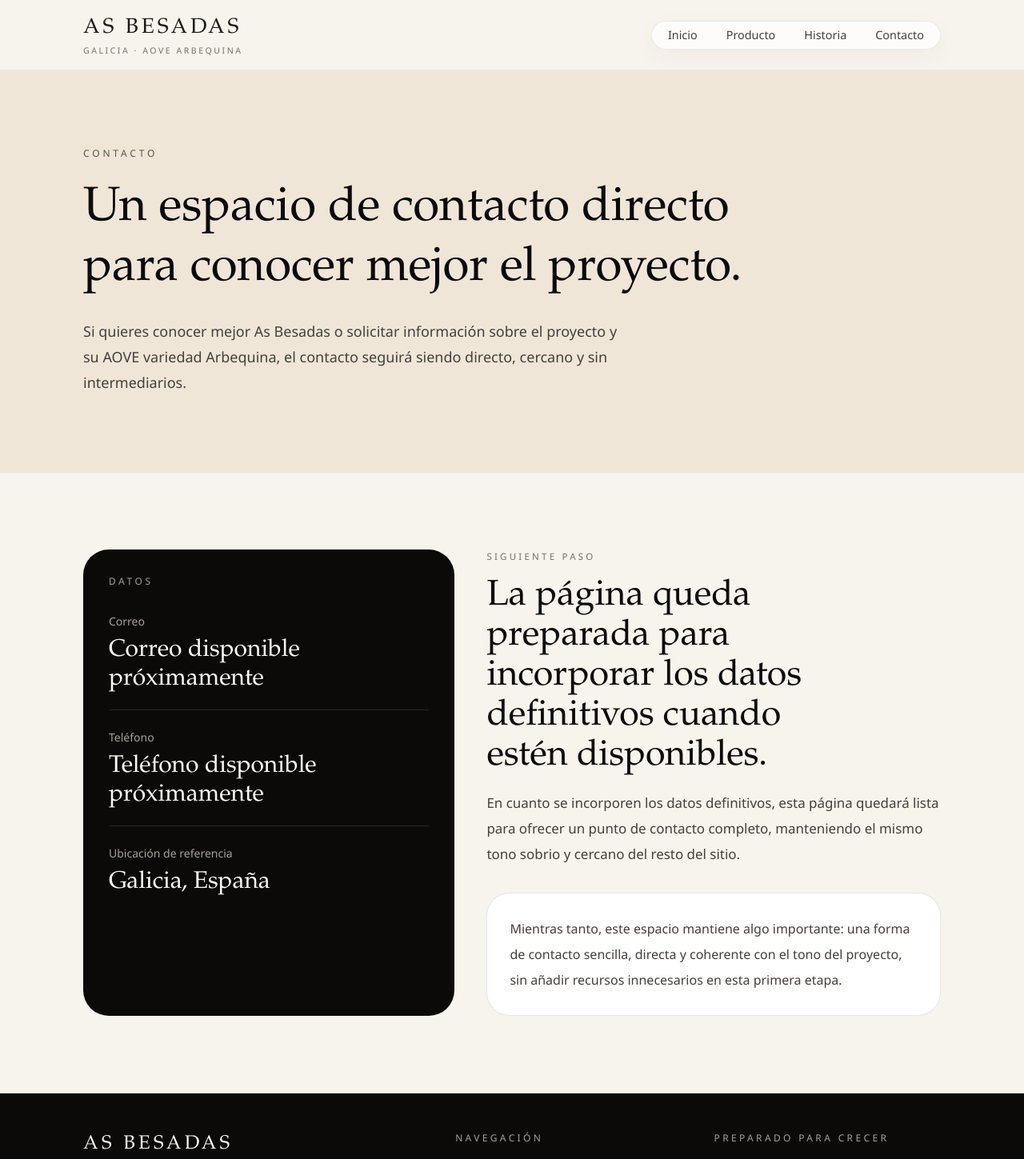
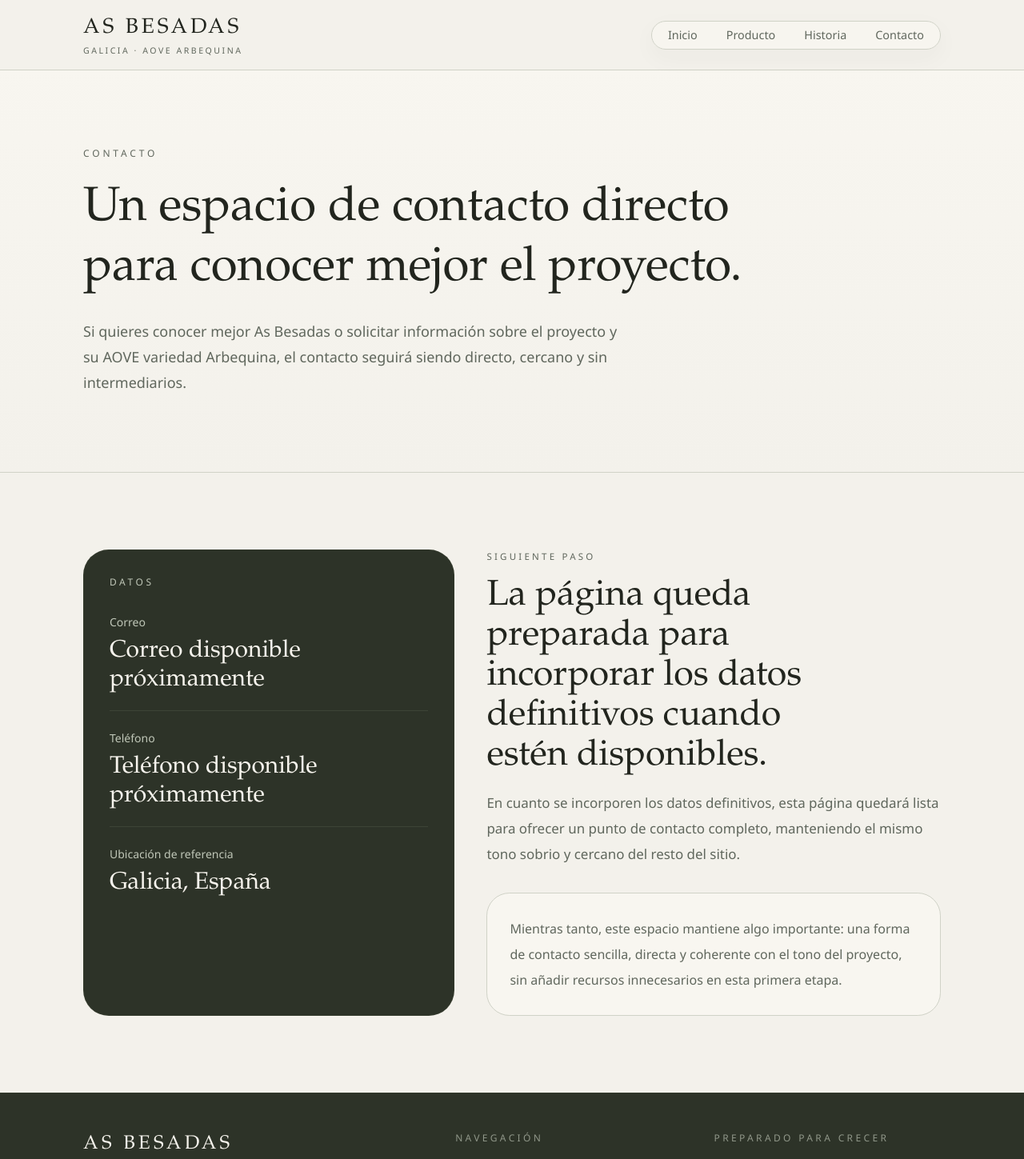
Before and after one commit to fita-fiton/as-besadas, a Next.js app: page /contacto in a window 1280 px wide. Shown: the top 1449 px of the page at 80% size. Built offline with nearby package versions, Linux system fonts and the light colour scheme.

Commit message:
Refine hero typography and proportions

```diff
--- a/app/contacto/page.tsx
+++ b/app/contacto/page.tsx
@@ -19,15 +19,18 @@ export default function ContactoPage() {
       />
 
       <section className="mx-auto grid w-full max-w-6xl gap-10 px-6 py-16 md:grid-cols-[0.9fr_1.1fr] md:px-10 md:py-24">
-        <div className="rounded-[2rem] bg-stone-950 p-8 text-stone-100">
-          <p className="text-xs uppercase tracking-[0.3em] text-stone-400">
+        <div className="rounded-[2rem] border border-[color:rgba(89,98,75,0.14)] bg-[var(--color-dark-surface)] p-8 text-[var(--color-accent-contrast)]">
+          <p className="text-xs uppercase tracking-[0.3em] text-[var(--color-dark-muted)]">
             Datos
           </p>
           <div className="mt-8 space-y-6">
             {contactContent.placeholders.map((item) => (
-              <div key={item.label} className="border-b border-stone-800 pb-5 last:border-b-0">
-                <p className="text-sm text-stone-400">{item.label}</p>
-                <p className="mt-2 font-serif text-3xl text-stone-50">
+              <div
+                key={item.label}
+                className="border-b border-[var(--color-dark-surface-2)] pb-5 last:border-b-0"
+              >
+                <p className="text-sm text-[var(--color-dark-muted)]">{item.label}</p>
+                <p className="mt-2 font-serif text-3xl text-[var(--color-accent-contrast)]">
                   {item.value}
                 </p>
               </div>
@@ -42,8 +45,8 @@ export default function ContactoPage() {
             description={contactContent.cta}
           />
 
-          <div className="rounded-[1.8rem] border border-stone-200 bg-white p-7">
-            <p className="text-base leading-8 text-stone-700">
+          <div className="rounded-[1.8rem] border border-[var(--color-line)] bg-[var(--color-surface)] p-7">
+            <p className="text-base leading-8 text-[var(--color-muted)]">
               Mientras tanto, este espacio mantiene algo importante: una forma
               de contacto sencilla, directa y coherente con el tono del
               proyecto, sin añadir recursos innecesarios en esta primera etapa.
--- a/app/globals.css
+++ b/app/globals.css
@@ -1,10 +1,19 @@
 @import "tailwindcss";
 
 :root {
-  --background: #f7f3ed;
-  --foreground: #241b14;
-  --muted: #6c6158;
-  --line: #ded5ca;
+  --background: #f3f1eb;
+  --foreground: #22251e;
+  --muted: #60675d;
+  --line: #d0d2c7;
+  --surface: #f8f6f0;
+  --surface-muted: #ecefe5;
+  --surface-soft: #dde2d3;
+  --accent: #71795f;
+  --accent-strong: #59624b;
+  --accent-contrast: #f7f4ed;
+  --dark-surface: #2d3328;
+  --dark-surface-2: #3d4437;
+  --dark-muted: #c0c7b8;
   --font-sans-stack: "Avenir Next", "Segoe UI", sans-serif;
   --font-serif-stack: "Iowan Old Style", "Palatino Linotype", "Book Antiqua",
     Georgia, serif;
@@ -15,6 +24,15 @@
   --color-foreground: var(--foreground);
   --color-muted: var(--muted);
   --color-line: var(--line);
+  --color-surface: var(--surface);
+  --color-surface-muted: var(--surface-muted);
+  --color-surface-soft: var(--surface-soft);
+  --color-accent: var(--accent);
+  --color-accent-strong: var(--accent-strong);
+  --color-accent-contrast: var(--accent-contrast);
+  --color-dark-surface: var(--dark-surface);
+  --color-dark-surface-2: var(--dark-surface-2);
+  --color-dark-muted: var(--dark-muted);
   --font-sans: var(--font-sans-stack);
   --font-serif: var(--font-serif-stack);
 }
@@ -39,6 +57,6 @@ a {
 }
 
 ::selection {
-  background: rgba(211, 180, 138, 0.45);
+  background: rgba(118, 128, 96, 0.26);
   color: var(--foreground);
 }
--- a/app/historia/page.tsx
+++ b/app/historia/page.tsx
@@ -26,21 +26,24 @@ export default function HistoriaPage() {
             title="La historia empieza en Galicia y se sostiene en una manera de trabajar cercana."
           />
           {storyContent.paragraphs.map((paragraph) => (
-            <p key={paragraph} className="max-w-3xl text-lg leading-9 text-stone-700">
+            <p
+              key={paragraph}
+              className="max-w-3xl text-lg leading-9 text-[var(--color-muted)]"
+            >
               {paragraph}
             </p>
           ))}
         </div>
 
-        <aside className="rounded-[2rem] border border-stone-200 bg-white p-8 shadow-[0_20px_60px_rgba(61,42,22,0.05)]">
-          <p className="text-xs uppercase tracking-[0.3em] text-stone-500">
+        <aside className="rounded-[2rem] border border-[var(--color-line)] bg-[var(--color-surface)] p-8 shadow-[0_20px_60px_rgba(55,60,45,0.05)]">
+          <p className="text-xs uppercase tracking-[0.3em] text-[var(--color-muted)]">
             Valores
           </p>
           <ul className="mt-6 space-y-4">
             {storyContent.values.map((value) => (
               <li
                 key={value}
-                className="border-b border-stone-200 pb-4 font-serif text-2xl text-stone-900 last:border-b-0 last:pb-0"
+                className="border-b border-[var(--color-line)] pb-4 font-serif text-2xl text-[var(--color-foreground)] last:border-b-0 last:pb-0"
               >
                 {value}
               </li>
--- a/components/page-hero.tsx
+++ b/components/page-hero.tsx
@@ -6,15 +6,15 @@ type PageHeroProps = {
 
 export function PageHero({ eyebrow, title, description }: PageHeroProps) {
   return (
-    <section className="border-b border-stone-200/80 bg-[#efe6d8]">
+    <section className="border-b border-[var(--color-line)] bg-[linear-gradient(180deg,_rgba(248,246,240,0.96),_rgba(243,241,235,1)_100%)]">
       <div className="mx-auto flex w-full max-w-6xl flex-col gap-6 px-6 py-16 md:px-10 md:py-24">
-        <p className="text-xs uppercase tracking-[0.32em] text-stone-600">
+        <p className="text-xs uppercase tracking-[0.32em] text-[var(--color-muted)]">
           {eyebrow}
         </p>
-        <h1 className="max-w-4xl font-serif text-4xl leading-tight text-stone-950 md:text-6xl">
+        <h1 className="max-w-4xl font-serif text-4xl leading-tight text-[var(--color-foreground)] md:text-6xl">
           {title}
         </h1>
-        <p className="max-w-2xl text-base leading-8 text-stone-700 md:text-lg">
+        <p className="max-w-2xl text-base leading-8 text-[var(--color-muted)] md:text-lg">
           {description}
         </p>
       </div>
--- a/components/section-heading.tsx
+++ b/components/section-heading.tsx
@@ -12,15 +12,15 @@ export function SectionHeading({
   return (
     <div className="space-y-4">
       {eyebrow ? (
-        <p className="text-[0.72rem] uppercase tracking-[0.28em] text-stone-500">
+        <p className="text-[0.72rem] uppercase tracking-[0.28em] text-[var(--color-muted)]">
           {eyebrow}
         </p>
       ) : null}
-      <h2 className="max-w-[18ch] font-serif text-[2.15rem] leading-[1.12] text-stone-950 md:text-[2.8rem]">
+      <h2 className="max-w-[18ch] font-serif text-[2.15rem] leading-[1.12] text-[var(--color-foreground)] md:text-[2.8rem]">
         {title}
       </h2>
       {description ? (
-        <p className="max-w-[44rem] text-[1rem] leading-[1.9] text-stone-700 md:text-[1.06rem]">
+        <p className="max-w-[44rem] text-[1rem] leading-[1.9] text-[var(--color-muted)] md:text-[1.06rem]">
           {description}
         </p>
       ) : null}
--- a/components/site-footer.tsx
+++ b/components/site-footer.tsx
@@ -3,25 +3,28 @@ import { navigation, siteConfig, supportedLocales } from "@/content/site";
 
 export function SiteFooter() {
   return (
-    <footer className="border-t border-stone-200 bg-stone-950 text-stone-200">
+    <footer className="border-t border-[color:rgba(89,98,75,0.14)] bg-[var(--color-dark-surface)] text-[color:rgba(247,244,237,0.88)]">
       <div className="mx-auto grid w-full max-w-6xl gap-10 px-6 py-12 md:grid-cols-[1.5fr_1fr_1fr] md:px-10">
         <div className="space-y-4">
-          <p className="font-serif text-2xl uppercase tracking-[0.18em] text-stone-50">
+          <p className="font-serif text-2xl uppercase tracking-[0.18em] text-[var(--color-accent-contrast)]">
             {siteConfig.brand}
           </p>
-          <p className="max-w-md text-sm leading-7 text-stone-300">
+          <p className="max-w-md text-sm leading-7 text-[color:rgba(192,199,184,0.86)]">
             {siteConfig.description}
           </p>
         </div>
 
         <div>
-          <p className="mb-4 text-xs uppercase tracking-[0.28em] text-stone-400">
+          <p className="mb-4 text-xs uppercase tracking-[0.28em] text-[color:rgba(192,199,184,0.68)]">
             Navegación
           </p>
           <ul className="space-y-3 text-sm">
             {navigation.map((item) => (
               <li key={item.href}>
-                <Link href={item.href} className="transition-colors hover:text-white">
+                <Link
+                  href={item.href}
+                  className="transition-colors hover:text-[var(--color-accent-contrast)]"
+                >
                   {item.label}
                 </Link>
               </li>
@@ -30,10 +33,10 @@ export function SiteFooter() {
         </div>
 
         <div className="space-y-4">
-          <p className="text-xs uppercase tracking-[0.28em] text-stone-400">
+          <p className="text-xs uppercase tracking-[0.28em] text-[color:rgba(192,199,184,0.68)]">
             Preparado para crecer
           </p>
-          <p className="text-sm leading-7 text-stone-300">
+          <p className="text-sm leading-7 text-[color:rgba(192,199,184,0.86)]">
             Idioma activo: español. Estructura prevista para{" "}
             {supportedLocales.filter((locale) => locale !== "es").join(", ")} y
             futura tienda online.
--- a/components/site-header.tsx
+++ b/components/site-header.tsx
@@ -3,24 +3,24 @@ import { navigation, siteConfig } from "@/content/site";
 
 export function SiteHeader() {
   return (
-    <header className="sticky top-0 z-40 border-b border-stone-200/70 bg-[rgba(247,243,237,0.82)] backdrop-blur">
+    <header className="sticky top-0 z-40 border-b border-[var(--color-line)] bg-[rgba(243,241,235,0.88)] backdrop-blur">
       <div className="mx-auto flex w-full max-w-6xl items-center justify-between gap-6 px-6 py-3.5 md:px-10 md:py-4">
         <Link href="/" className="flex flex-col">
-          <span className="font-serif text-[1.45rem] tracking-[0.15em] text-stone-900 uppercase md:text-[1.65rem]">
+          <span className="font-serif text-[1.45rem] tracking-[0.15em] text-[var(--color-foreground)] uppercase md:text-[1.65rem]">
             {siteConfig.brand}
           </span>
-          <span className="text-[0.66rem] uppercase tracking-[0.24em] text-stone-500">
+          <span className="text-[0.66rem] uppercase tracking-[0.24em] text-[var(--color-muted)]">
             Galicia · AOVE Arbequina
           </span>
         </Link>
 
         <nav aria-label="Principal">
-          <ul className="flex items-center gap-1.5 rounded-full border border-stone-200/80 bg-white/75 px-1.5 py-1.5 text-[0.9rem] font-medium text-stone-700 shadow-[0_10px_30px_rgba(61,42,22,0.04)] md:gap-2">
+          <ul className="flex items-center gap-1.5 rounded-full border border-[var(--color-line)] bg-[rgba(248,246,240,0.9)] px-1.5 py-1.5 text-[0.9rem] font-medium text-[var(--color-muted)] shadow-[0_10px_30px_rgba(55,60,45,0.04)] md:gap-2">
             {navigation.map((item) => (
               <li key={item.href}>
                 <Link
                   href={item.href}
-                  className="rounded-full px-3.5 py-1.5 transition-colors hover:bg-stone-100 hover:text-stone-950"
+                  className="rounded-full px-3.5 py-1.5 transition-colors hover:bg-[var(--color-surface)] hover:text-[var(--color-foreground)]"
                 >
                   {item.label}
                 </Link>
```
Also changed, not shown: app/page.tsx (+18 -18 lines), app/producto/page.tsx (+6 -6 lines), components/cta-band.tsx (+5 -5 lines).
